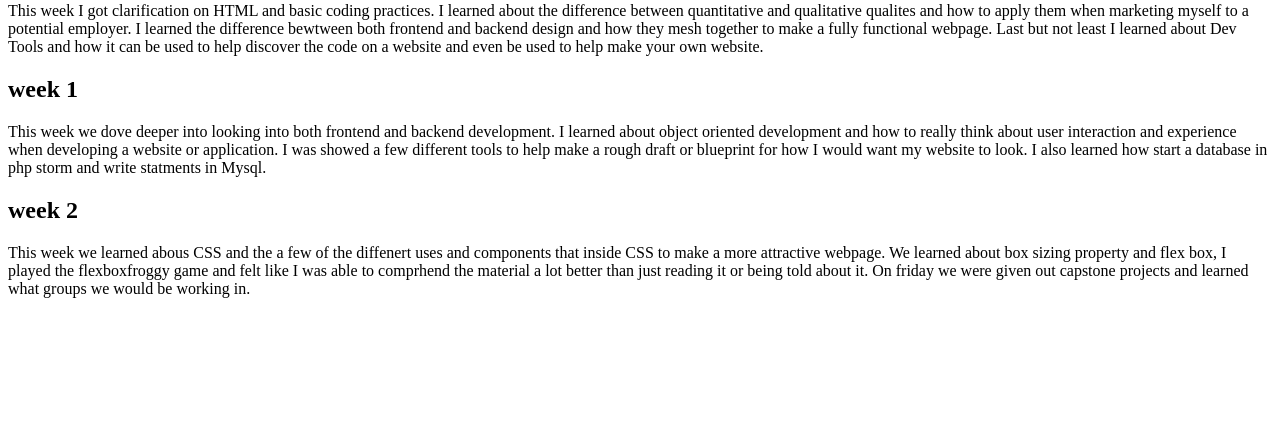
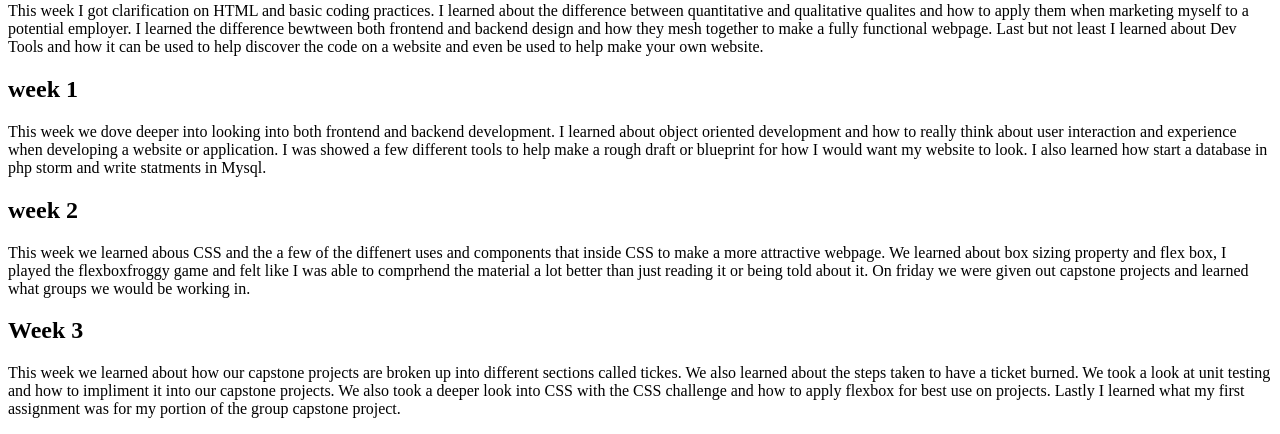
Before and after one commit to jjennings18/pro-dev-doc, a PHP site: page / in a window 1280 px wide. Shown: the part 662-1096 px from the top of the page. Before the commit the page ends 960 px from the top, so only its background shows below. Run offline with PHP 8.4, Linux system fonts and the light colour scheme.

Commit message:
week 3 reflection added.

```diff
--- a/index.php
+++ b/index.php
@@ -51,6 +51,12 @@
 		webpage. We learned about box sizing property and flex box, I played the flexboxfroggy game and felt like I was able to
 		comprhend the material a lot better than just reading it or being told about it. On friday we were given out capstone
 			projects and learned what groups we would be working in.</p>
+
+		<h2>Week 3</h2>
+			<p>This week we learned about how our capstone projects are broken up into different sections called tickes. We
+			also learned about the steps taken to have a ticket burned. We took a look at unit testing and how to impliment
+			it into our capstone projects. We also took a deeper look into CSS with the CSS challenge and how to apply flexbox
+			for best use on projects. Lastly I learned what my first assignment was for my portion of the group capstone project.</p>
 	</body>
 
 </html>
```
